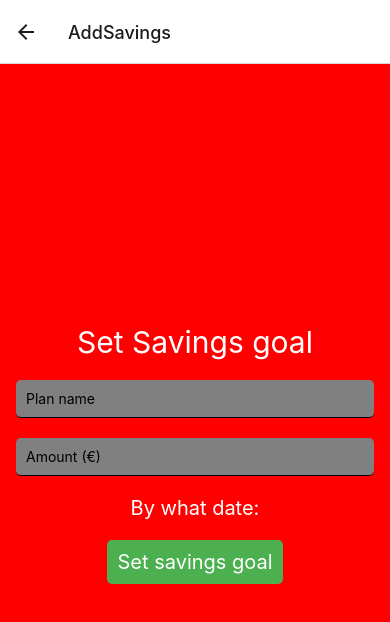
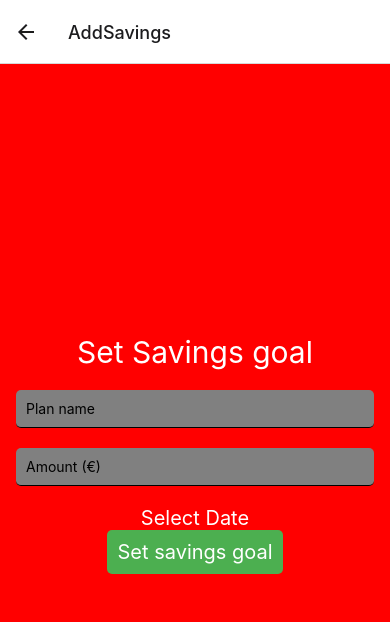
Before and after one commit to TVT22SPOMobiilikehitysprojekti/SmartSaver, a React Native app: screen /AddSavings in a window 390 px wide. Shown: the top 622 px of the page. Built offline with nearby package versions, Linux system fonts and the light colour scheme.

Commit message:
update2.0

```diff
--- a/screens/addSavings.js
+++ b/screens/addSavings.js
@@ -62,9 +62,6 @@ const AddSavingScreen = () => {
         value={plan}
         onChangeText={(text) => {
           setPlan(text);
-          if (text !== '') {
-            setShowDatePicker(true); // Show the date picker if the plan is not empty
-          }
         }}
       />
       <TextInput
@@ -74,17 +71,19 @@ const AddSavingScreen = () => {
         onChangeText={setAmount}
         keyboardType="numeric"
       />
-      <Text style={styles.dateText}>
-        By what date:</Text>
+        <Pressable style={styles.showDatePickerButton} onPress={() => setShowDatePicker(true)}>
+        <Text style={styles.buttonText}>Select Date</Text>
+      </Pressable>
       {showDatePicker && (
         <DateTimePicker
-    style={styles.dateText}
+          style={styles.datePicker}
           testID="dateTimePicker"
           value={date}
           mode={'date'}
           is24Hour={true}
           onChange={(event, selectedDate) => {
             const currentDate = selectedDate || date;
+            setShowDatePicker(false); // Hide the DateTimePicker after a date is selected
             setDate(currentDate);
           }}
         />
```
Lines whose indentation alone changed are shown as unchanged.
